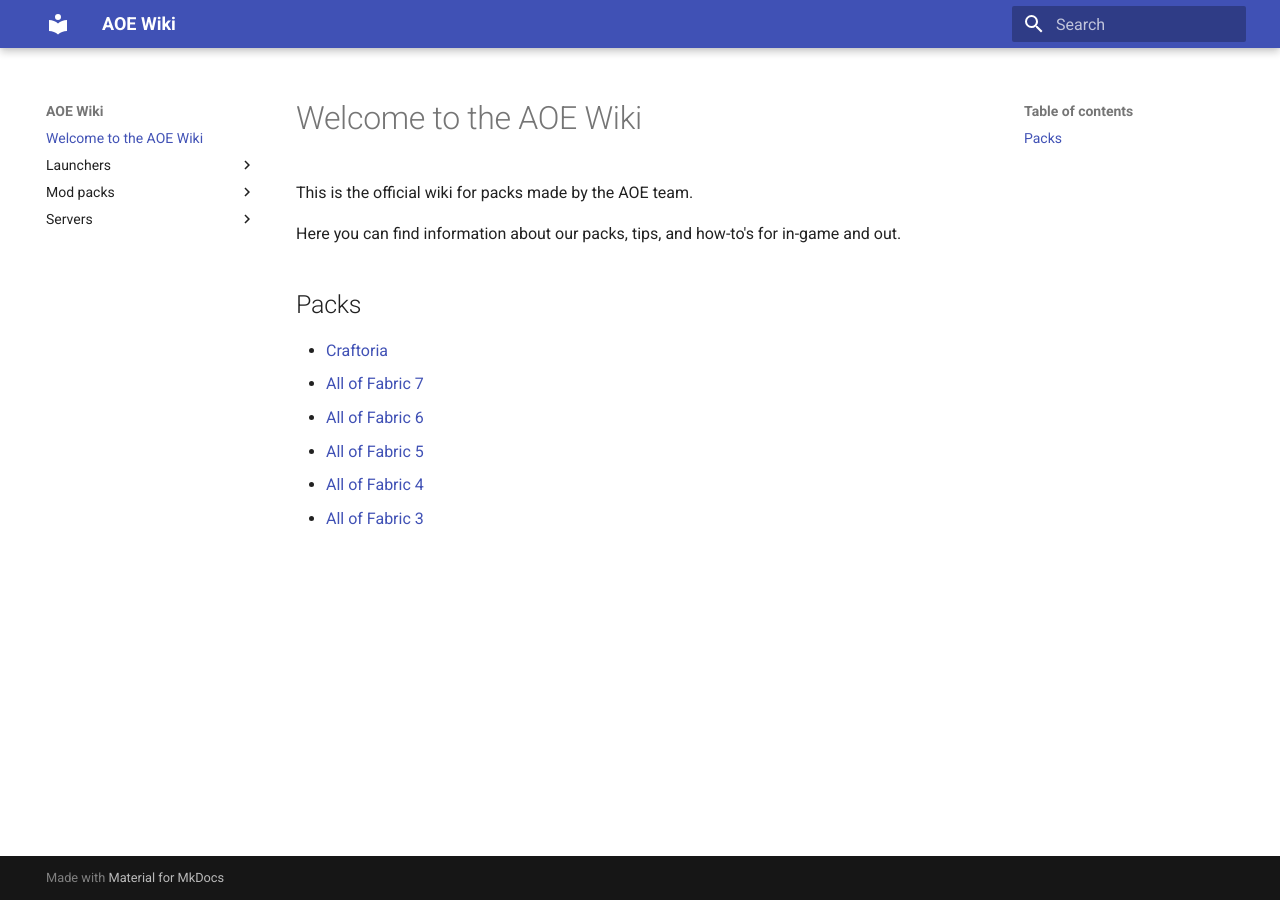
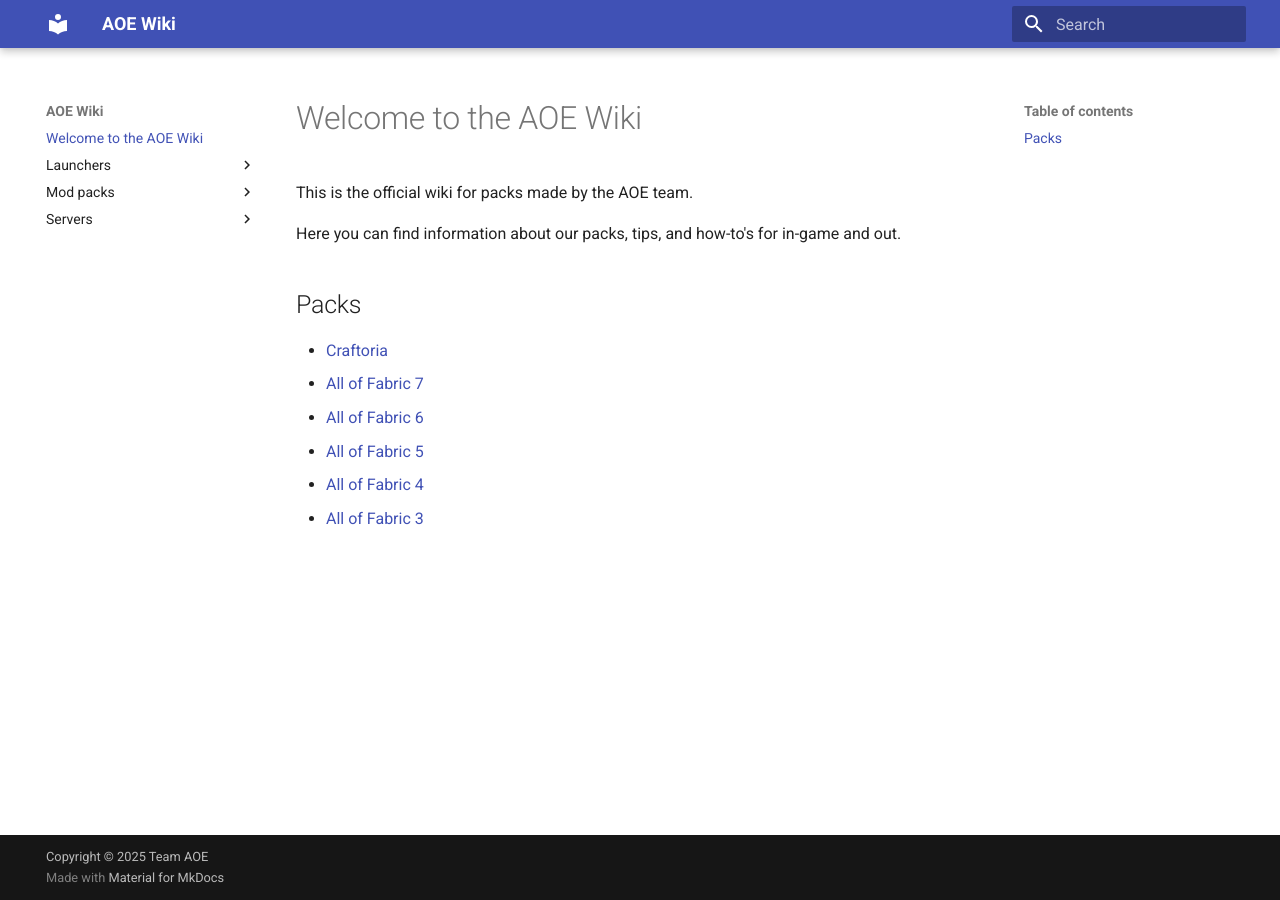
Before and after one commit to Gronglegrowth/AOE-Wiki, an MkDocs documentation site: the page built from docs/index.md, in a window 1280 px wide. Built offline with MkDocs 1.6.1 and Material for MkDocs 9.7.7, drawn with Linux system fonts in a browser that asks for light colours.

Commit message:
add copyright notices

```diff
--- a/mkdocs.yml
+++ b/mkdocs.yml
@@ -8,3 +8,4 @@
   - pymdownx.caret
   - pymdownx.mark
   - pymdownx.tilde
+copyright: Copyright &copy; 2025 Team AOE
```
Also changed, not shown: README.md (+3 -0 lines).
